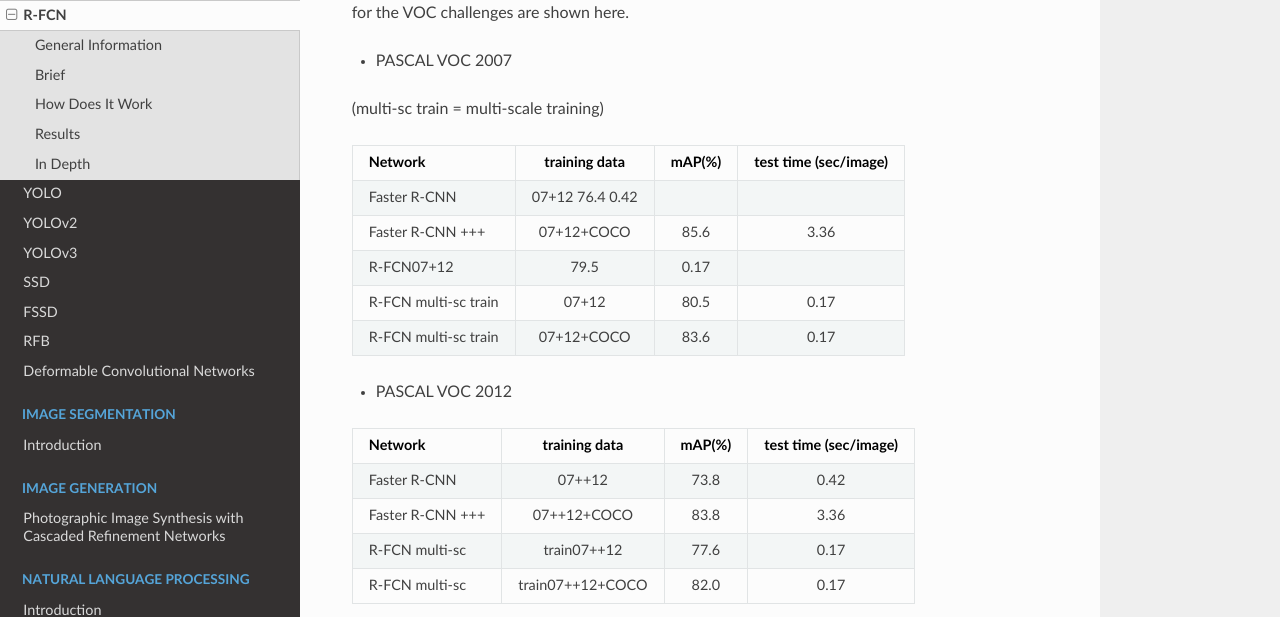
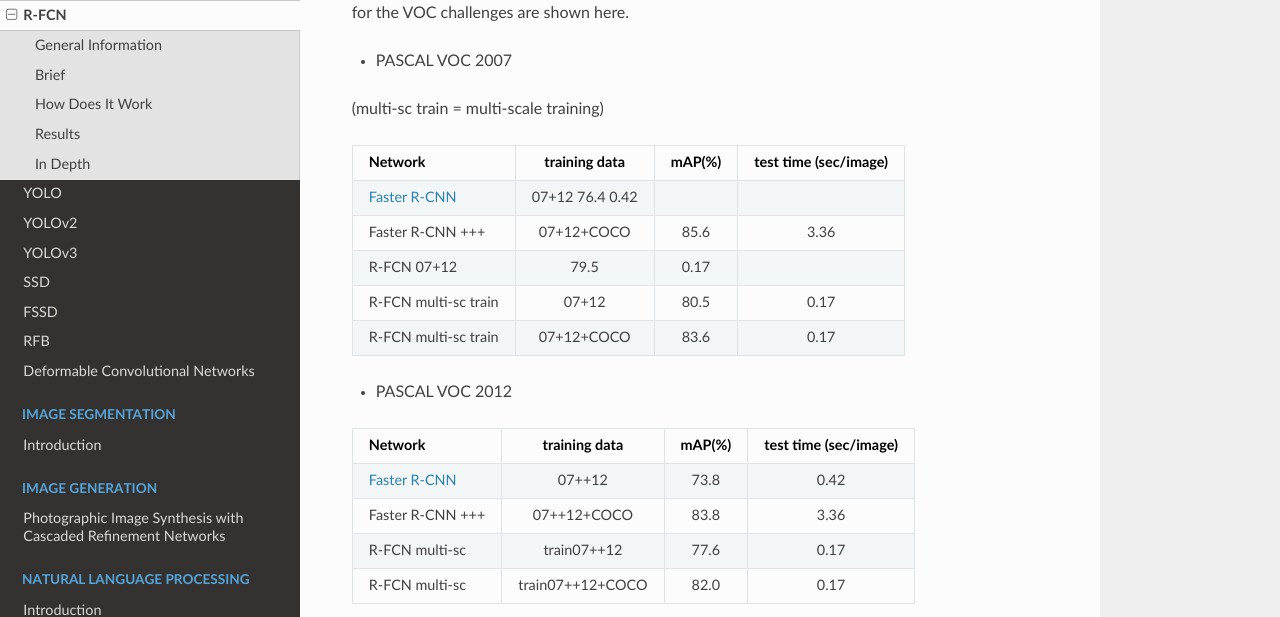
Before and after one commit to D3lt4lph4/papers, an MkDocs documentation site: the page built from docs/imagedetection/rfcn.md, in a window 1280 px wide and 900 px high, scrolled down 1331 px. Shown: the top 617 px of the window. Built offline with MkDocs 1.6.1, drawn with Linux system fonts in a browser that asks for light colours; nearby versions of some CDN libraries; old or Windows-style settings are respelled for this version of MkDocs.

Commit message:
add link

```diff
--- a/docs/imagedetection/rfcn.md
+++ b/docs/imagedetection/rfcn.md
@@ -37,9 +37,9 @@
 
 | Network | training data | mAP(%) | test time (sec/image) |
 |---------|:-------------:|:------:|:---------------------:|
-| Faster R-CNN | 07+12 76.4 0.42 |
+| [Faster R-CNN](https://arxiv.org/abs/1506.01497) | 07+12 76.4 0.42 |
 | Faster R-CNN +++ | 07+12+COCO | 85.6 | 3.36 |
-| R-FCN07+12 | 79.5 | 0.17 |
+| R-FCN 07+12 | 79.5 | 0.17 |
 | R-FCN multi-sc train | 07+12 | 80.5 | 0.17 |
 | R-FCN multi-sc train | 07+12+COCO | 83.6 | 0.17 |
 
@@ -47,7 +47,7 @@
 
 | Network | training data | mAP(%) | test time (sec/image) |
 |---------|:-------------:|:------:|:---------------------:|
-| Faster R-CNN | 07++12 | 73.8 | 0.42 |
+| [Faster R-CNN](https://arxiv.org/abs/1506.01497) | 07++12 | 73.8 | 0.42 |
 | Faster R-CNN +++ | 07++12+COCO | 83.8 | 3.36 |
 | R-FCN multi-sc | train07++12 | 77.6 | 0.17 |
 | R-FCN multi-sc | train07++12+COCO | 82.0 | 0.17 |
```
